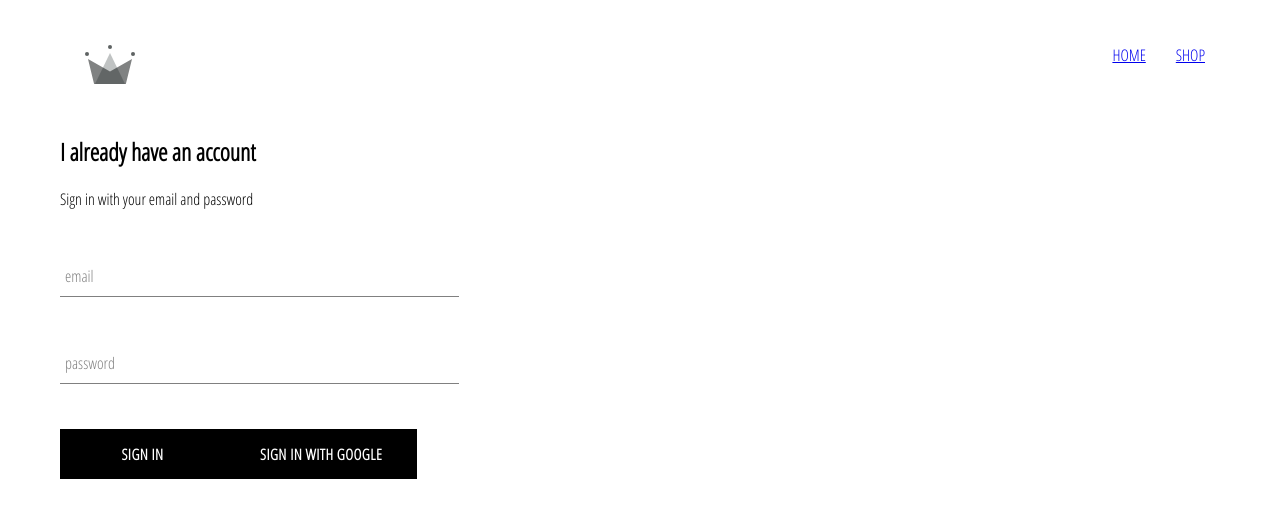
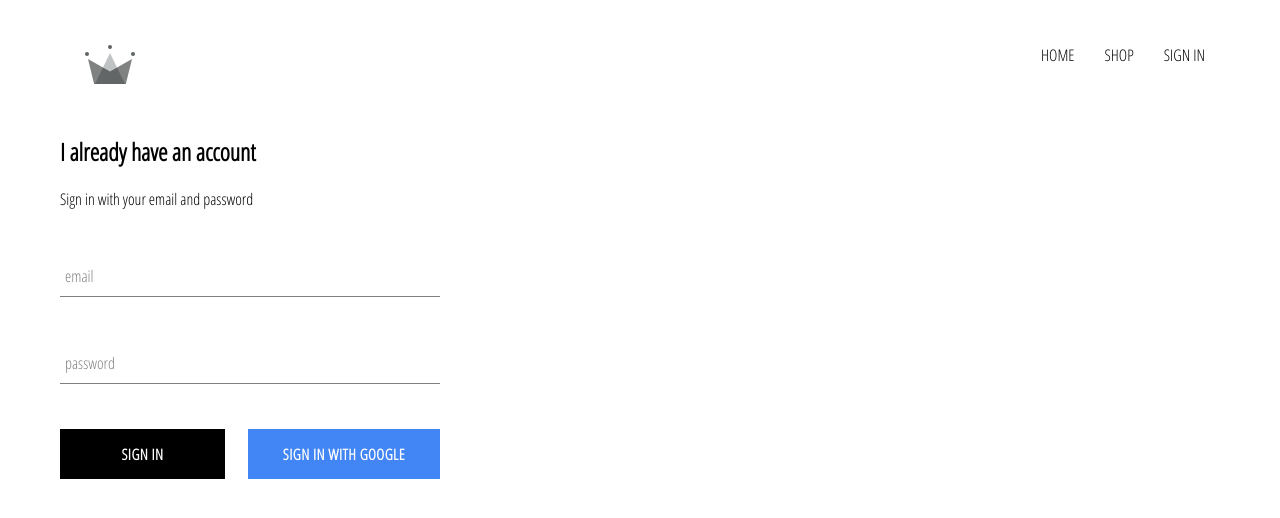
Before and after one commit to ShannonYin/e-commerce-website, a React (Create React App) app: page /signin in a window 1280 px wide. Shown: the top 518 px of the page. Built offline with nearby package versions, Linux system fonts and the light colour scheme; no server answers.

Commit message:
integrate the firebase into applications

```diff
--- a/src/App.css
+++ b/src/App.css
@@ -2,3 +2,12 @@
     font-family: 'Open Sans Condensed', sans-serif;
     padding: 20px 60px;
 }
+
+a {
+    text-decoration: none;
+    color: black;
+}
+
+* {
+    box-sizing: border-box;
+}
--- a/src/App.js
+++ b/src/App.js
@@ -31,7 +31,7 @@
   render(){
     return (
       <div>
-        <Header/>
+        <Header currentUser={this.state.currentUser}/>
         <Switch>
           <Route exact path='/' component={HomePage}/>
           <Route path='/shop' component={ShopPage}/>
--- a/src/components/custom-button/custom-button.js
+++ b/src/components/custom-button/custom-button.js
@@ -1,8 +1,8 @@
 import React from 'react';
 import './custom-button.scss';
 
-const CustomButton = ({children, ...otherProps}) => (
-    <button className='custom-button' {...otherProps}>
+const CustomButton = ({children, isGoogleSignIn, ...otherProps}) => (
+    <button className={`${isGoogleSignIn ? 'google-sign-in' : ''} custom-button`} {...otherProps}>
         {children}
     </button>
 );
--- a/src/components/custom-button/custom-button.scss
+++ b/src/components/custom-button/custom-button.scss
@@ -19,4 +19,14 @@
       color: black;
       border: 1px solid black;
     }
+
+    &.google-sign-in {
+      background-color: #4285f4;
+      color: white;
+
+      &:hover {
+        background-color: #356ae8;
+        border: none;
+      }
+    }
   }
--- a/src/components/header/header.js
+++ b/src/components/header/header.js
@@ -2,7 +2,8 @@
 import './header.scss';
 import {Link} from 'react-router-dom';
 import { ReactComponent as Logo} from '../../assets/crown.svg';
-const Header = () => (
+import { auth } from '../../firebase/firebase.utils';
+const Header = ({currentUser}) => (
     <div className='header'>
         <Link className='logo-container' to='/'>
             <Logo className='logo'/>
@@ -14,6 +15,12 @@
             <Link className='option' to='/shop'>
                 SHOP
             </Link>
+            {
+                currentUser ?
+                <div className='option' onClick={() => auth.signOut()}>SIGN OUT</div>
+                :
+                <Link className='option' to='/signin'>SIGN IN</Link>
+            }
         </div>
     </div>
 )
--- a/src/components/header/header.scss
+++ b/src/components/header/header.scss
@@ -20,6 +20,7 @@
 
       .option {
         padding: 10px 15px;
+        cursor: pointer;
       }
     }
   }
--- a/src/components/sign-in/sign-in.js
+++ b/src/components/sign-in/sign-in.js
@@ -5,8 +5,8 @@
 import {signInWithGoogle} from '../../firebase/firebase.utils';
 
 class SignIn extends React.Component{
-    constructor(){
-        super();
+    constructor(props){
+        super(props);
 
         this.state = {
             email: '',
@@ -44,8 +44,10 @@
                         value={this.state.password}
                         required
                     />
-                    <CustomButton type='submit'>Sign in</CustomButton>
-                    <CustomButton onClick={signInWithGoogle}>Sign in with Google</CustomButton>
+                    <div className='buttons'>
+                        <CustomButton type='submit'>Sign in</CustomButton>
+                        <CustomButton onClick={signInWithGoogle} isGoogleSignIn>Sign in with Google</CustomButton>
+                    </div>
                 </form>
             </div>
         )
--- a/src/components/sign-in/sign-in.scss
+++ b/src/components/sign-in/sign-in.scss
@@ -1,9 +1,14 @@
 .sign-in{
-    width: 30vw;
+    width: 380px;
     display: flex;
     flex-direction: column;
 
     .title {
         margin: 10px 0;
     }
+
+    .buttons {
+        display: flex;
+        justify-content: space-between;
+    }
 }
--- a/src/index.js
+++ b/src/index.js
@@ -6,7 +6,7 @@
 
 ReactDOM.render(
   <BrowserRouter>
-    <App />
+    <App/>
   </BrowserRouter>,
   document.getElementById('root')
 );
```
Also changed, not shown: src/components/form-input/form-input.js (+14 -13 lines).
